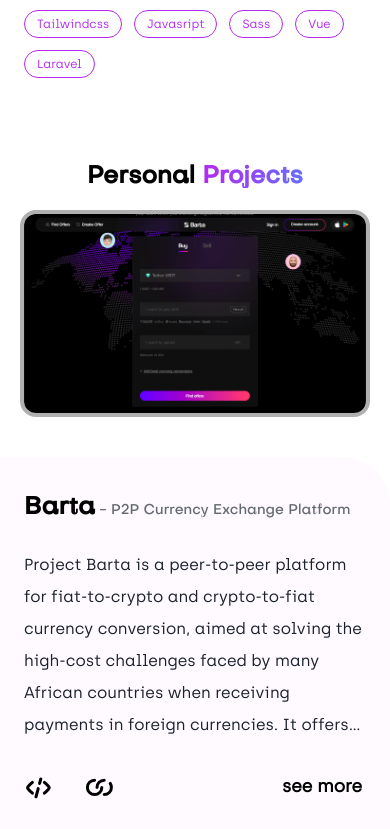
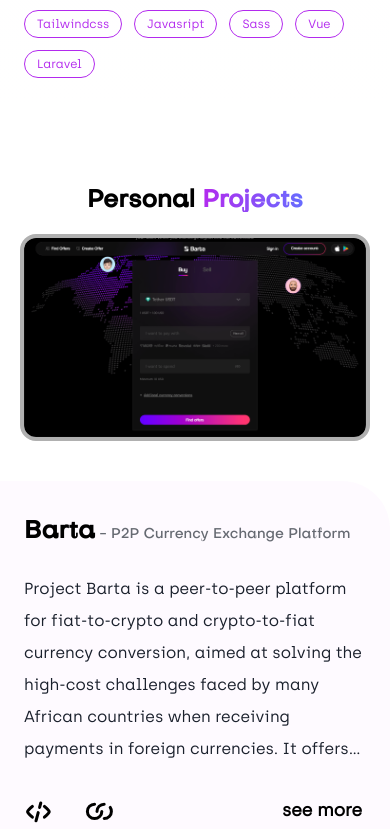
Before and after one commit to buberrie/portfolio, a Next.js app: page / in a window 390 px wide. Shown: the part 1675-2504 px from the top of the page. Built offline with nearby package versions, Linux system fonts and the light colour scheme.

Commit message:
Update Projects.jsx

```diff
--- a/components/projects/Projects.jsx
+++ b/components/projects/Projects.jsx
@@ -47,7 +47,7 @@ export const Projects = () => {
   // const opacity = useTransform(scrollY, [0, 300], [1, 0.5]);
 
   return (
-    <section id="projects" className=" flex md:flex-row flex-col-reverse md:gap-16 gap-4 relative justify-between md:mt-20 mt-0 mb-20 md:items-start ">
+    <section id="projects" className=" flex md:flex-row flex-col-reverse md:gap-16 gap-4 relative justify-between md:mt-20 mt-6 mb-20 md:items-start ">
       {/* project content/details */}
       <div className="md:w-[49.5rem] w-full bg-blur md:pt-24 pt-8 pb-10 md:pl-8 md:mr-0 mr-4 rounded-tr-[3rem] rounded-br-[3rem] relative">
         <article className="w-full lg:pl-8 lg:pr-16 base:pr-8">
```
